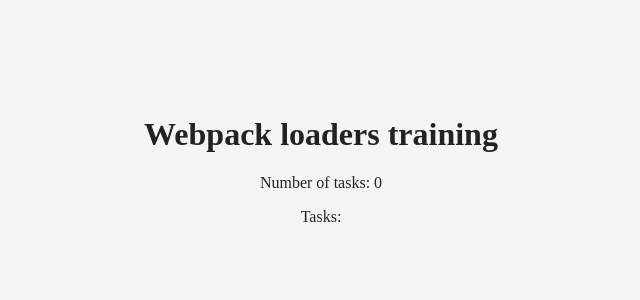
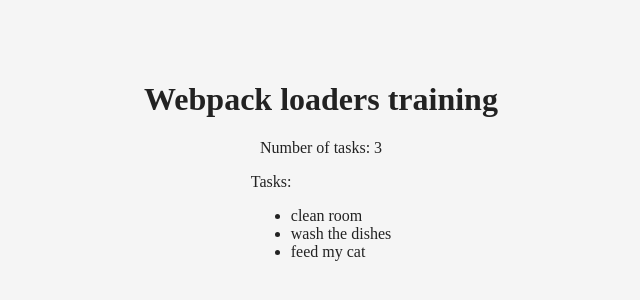
Before and after one commit to Piet-Tia/20.6-Webpack-plugins, a React app: page / in a window 1280 px wide. Shown: the part 240-540 px from the top of the page, without its empty margins (327-967 px from the left). Built offline with nearby package versions, Linux system fonts and the light colour scheme.

Commit message:
Fixed removeTodo method

```diff
--- a/src/components/TodoList.js
+++ b/src/components/TodoList.js
@@ -13,12 +13,13 @@
 
 	render() {
 		const singleTaskNames = this.props.tasks.map(singleTask => {
-			console.log ('singleTask in map: ', singleTask)
+			console.log ('render: singleTask in map function: ', singleTask)
 			return (
-			<li key={singleTask.id} onClick={this.passClickedItem(singleTask.id)}>
+			<li key={singleTask.id} onClick={() => this.passClickedItem(singleTask.id)}>
 				{singleTask.text}
 			</li>
 		)});
+		console.log('render: singleTaskNames: ', singleTaskNames)
 		return (
 			<div>
 				Tasks:
```
Also changed, not shown: 1 other file (tests, documents, lock files or other folders).
